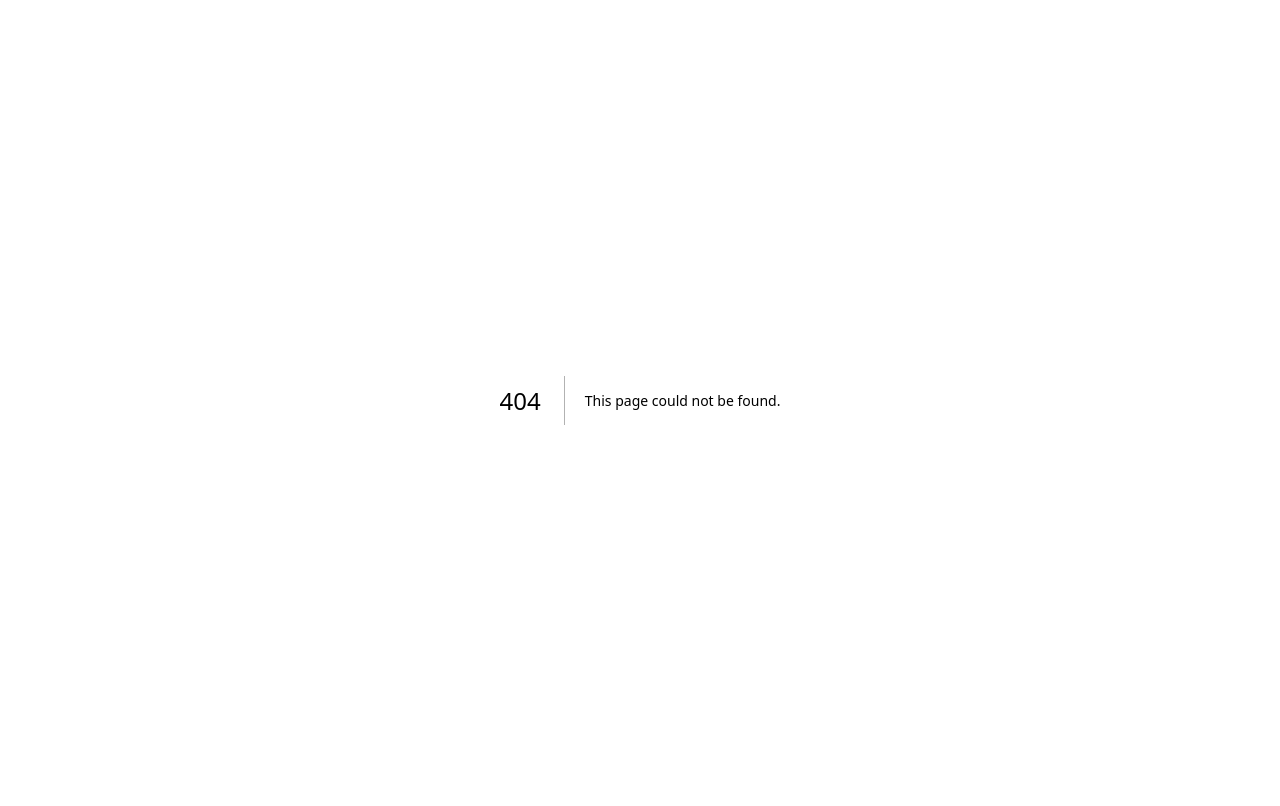
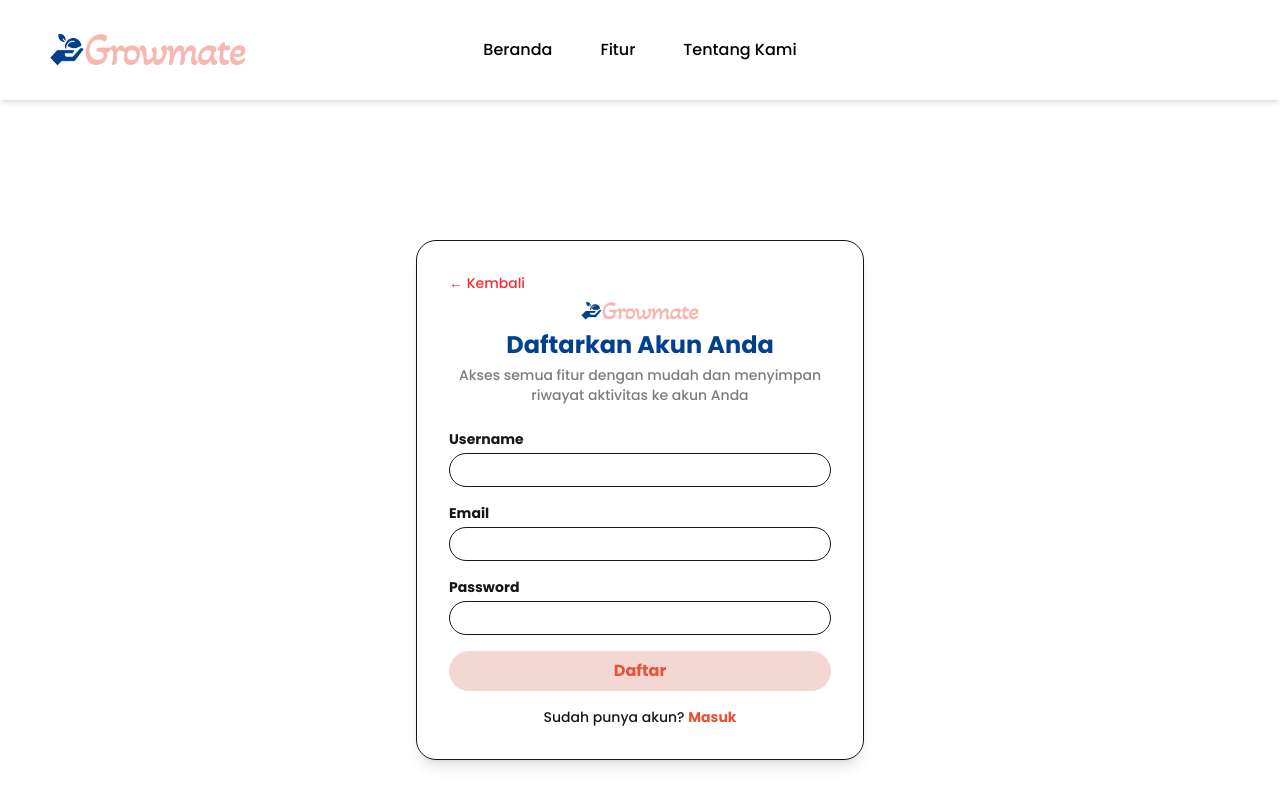
Before and after one commit to bulanmurela/GrowMate, a Next.js app in the folder frontend/: page /Daftar in a window 1280 px wide. Before the commit this address had no page. Shown: the top 806 px of the page. Built offline with nearby package versions, Linux system fonts and the light colour scheme.

Commit message:
Modify landingpage & add Daftar page

```diff
--- /dev/null
+++ b/frontend/src/app/Daftar/page.js
@@ -0,0 +1,5 @@
+import Daftar from "@/components/auth/Daftar";
+
+export default function Page() {
+  return <Daftar />;
+}
--- a/frontend/src/app/layout.js
+++ b/frontend/src/app/layout.js
@@ -1,6 +1,13 @@
 import Navbar from "@/components/landing/Navbar"; // Sesuaikan path jika perlu
 import "./globals.css";
 import { Poppins } from "next/font/google";
+import { Nunito } from "next/font/google";
+
+const nunito = Nunito({
+  subsets: ["latin"],
+  weight: ["500", "700"], // Medium & Bold
+  style: ["normal", "italic"],
+});
 
 const poppins = Poppins({
   subsets: ["latin"],
@@ -17,6 +24,7 @@ export default function RootLayout({ children }) {
   return (
     <html lang="id">
       <body className={poppins.className}>
+        <Navbar />
         <main>{children}</main>
       </body>
     </html>
--- a/frontend/src/app/page.js
+++ b/frontend/src/app/page.js
@@ -1,11 +1,9 @@
 import Navbar from "@/components/landing/Navbar";
 import HeroSection from "@/components/landing/HeroSection";
-// import Footer from "@/components/landing/Footer";
 
 export default function LandingPage() {
   return (
     <div className="bg-gray-50 text-gray-900">
-      <Navbar />
       <HeroSection />
       </div>
   );
--- /dev/null
+++ b/frontend/src/components/auth/Daftar.jsx
@@ -0,0 +1,107 @@
+"use client";
+import { useState } from "react";
+import Link from "next/link";
+import Image from "next/image";
+
+const Daftar = () => {
+  const [formData, setFormData] = useState({
+    username: "",
+    email: "",
+    password: "",
+  });
+
+  const handleChange = (e) => {
+    setFormData({ ...formData, [e.target.name]: e.target.value });
+  };
+
+  const handleSubmit = async (e) => {
+    e.preventDefault();
+    console.log("Data yang dikirim:", formData);
+    // TODO: Kirim data ke backend dengan fetch atau axios
+  };
+
+  return (
+    <div className="flex flex-col items-center justify-center min-h-screen bg-white px-4">
+      {/* Form Container */}
+      <div className="bg-white shadow-lg border-1 rounded-[20px] p-8 max-w-md w-full">
+        {/* Kembali */}
+        <Link href="/" className="text-sm text-red-500 mb-2 block">
+          &larr; Kembali
+        </Link>
+
+        {/* Logo */}
+        <div className="flex justify-center mb-2">
+          <Image src="/assets/LOGO.png" alt="Growmate" width={120} height={40} />
+        </div>
+
+        {/* Judul */}
+        <h2 className="text-2xl font-bold text-[#00408C] text-center">
+          Daftarkan Akun Anda
+        </h2>
+        <p className="text-[#7D7D7D] text-sm text-center mt-1">
+          Akses semua fitur dengan mudah dan menyimpan riwayat aktivitas ke akun Anda
+        </p>
+
+        {/* Form */}
+        <form onSubmit={handleSubmit} className="mt-6">
+          {/* Username */}
+          <div className="mb-4">
+            <label className="block text-sm font-semibold">Username</label>
+            <input
+              type="text"
+              name="username"
+              value={formData.username}
+              onChange={handleChange}
+              className="w-full mt-1 p-1.5 text-sm text-black-[12px] pl-4 border rounded-[50px] focus:outline-none focus:ring-3 focus:ring-[#F2D7D3]"
+              required
+            />
+          </div>
+
+          {/* Email */}
+          <div className="mb-4">
+            <label className="block text-sm font-semibold">Email</label>
+            <input
+              type="email"
+              name="email"
+              value={formData.email}
+              onChange={handleChange}
+              className="w-full mt-1 p-1.5 text-sm text-black-[12px] pl-4 border rounded-[50px] focus:outline-none focus:ring-3 focus:ring-[#F2D7D3]"
+              required
+            />
+          </div>
+
+          {/* Password */}
+          <div className="mb-4">
+            <label className="block text-sm font-semibold">Password</label>
+            <input
+              type="password"
+              name="password"
+              value={formData.password}
+              onChange={handleChange}
+              className="w-full mt-1 p-1.5 text-sm text-black-[12px] pl-4 border rounded-[50px] focus:outline-none focus:ring-3 focus:ring-[#F2D7D3]"
+              required
+            />
+          </div>
+
+          {/* Tombol Daftar */}
+          <button
+            type="submit"
+            className="w-full bg-[#F2D7D3] hover:bg-[#F9B8AF] text-[#E85234] font-semibold py-2 rounded-[20px] transition"
+          >
+            Daftar
+          </button>
+        </form>
+
+        {/* Sudah punya akun */}
+        <p className="text-center text-sm mt-4">
+          Sudah punya akun?{" "}
+          <Link href="/masuk" className="text-[#E85234] font-semibold">
+            Masuk
+          </Link>
+        </p>
+      </div>
+    </div>
+  );
+};
+
+export default Daftar;
--- a/frontend/src/components/landing/HeroSection.jsx
+++ b/frontend/src/components/landing/HeroSection.jsx
@@ -5,25 +5,25 @@ const HeroSection = () => {
   return (
     <section className="flex flex-col md:flex-row items-center justify-between px-6 md:px-20 py-16 bg-white">
       {/* Bagian Kiri - Teks */}
-      <div className="text-center md:text-left max-w-lg ml-6">
-        <h3 className="text-lg text-gray-500 font-medium">Selamat Datang di</h3>
-        <h1 className="text-5xl font-extrabold text-blue-900 mt-2">GrowMate</h1>
-        <p className="text-gray-700 mt-4">
+      <div className="text-center md:text-center max-w-lg ml-10">
+        <h3 className="text-[#96ADD6] text-[20px] font-semibold">Selamat Datang di</h3>
+        <h1 className="text-7xl font-extrabold text-[#00408C] mt-4">GrowMate</h1>
+        <p className="text-black mt-6 font-nunito leading-6">
           Teman para pengusaha mikro, kecil, dan menengah (UMKM) untuk
           optimalkan penjualan dengan memahami tren pasar, analisis penjualan,
           dan manajemen stok.
         </p>
         {/* Tombol Daftar dan Masuk */}
-        <div className="mt-6 flex gap-4 justify-center md:justify-start">
+        <div className="mt-8 flex gap-16 md:justify-center h-[45px]">
           <Link
-            href="/daftar"
-            className="bg-red-500 hover:bg-red-600 text-white font-medium px-6 py-2 rounded-lg transition"
+            href="/Daftar"
+            className="flex items-center bg-[#F2D7D3] hover:bg-[#F9B8AF] text-[#E85234] font-bold px-8 py-4 rounded-[20px] transition"
           >
             Daftar
           </Link>
           <Link
-            href="/masuk"
-            className="bg-gray-200 hover:bg-gray-300 text-gray-800 font-medium px-6 py-2 rounded-lg transition"
+            href="/Masuk"
+            className="flex items-center bg-[#F2D7D3] hover:bg-[#F9B8AF] text-[#E85234] font-bold px-8 py-4 rounded-[20px] transition"
           >
             Masuk
           </Link>
--- a/frontend/src/components/landing/Navbar.jsx
+++ b/frontend/src/components/landing/Navbar.jsx
@@ -8,19 +8,19 @@ export default function Navbar() {
   return (
     <nav className="flex justify-between items-center px-12 py-0 shadow-md  bg-white/90 backdrop-blur-lg z-50 h-[100px]">
       <div className="flex items-center">
-        <img src="/assets/LOGO.png" alt="GrowMate Logo" width={200} classname="h-[36px]"
+        <img src="/assets/LOGO.png" alt="GrowMate Logo" width={200} className="h-[36px]"
         />
       </div>
       <div className="absolute left-1/2 transform -translate-x-1/2">
-        <ul className="flex space-x-12 text-gray-700 font-medium">
+        <ul className="flex space-x-12 text-black font-medium">
           <li>
-            <Link href="#beranda" className="hover:text-red-500 transition">Beranda</Link>
+            <Link href="#beranda" className="hover:text-[#F9B8AF] hover:font-semibold transition">Beranda</Link>
           </li>
           <li>
-            <Link href="#fitur" className="hover:text-red-500 transition">Fitur</Link>
+            <Link href="#fitur" className="hover:text-[#F9B8AF] hover:font-semibold transition">Fitur</Link>
           </li>
           <li>
-            <Link href="#tentang-kami" className="hover:text-red-500 transition">Tentang Kami</Link>
+            <Link href="#tentang-kami" className="hover:text-[#F9B8AF] hover:font-semibold transition">Tentang Kami</Link>
           </li>
         </ul>
       </div>
```
